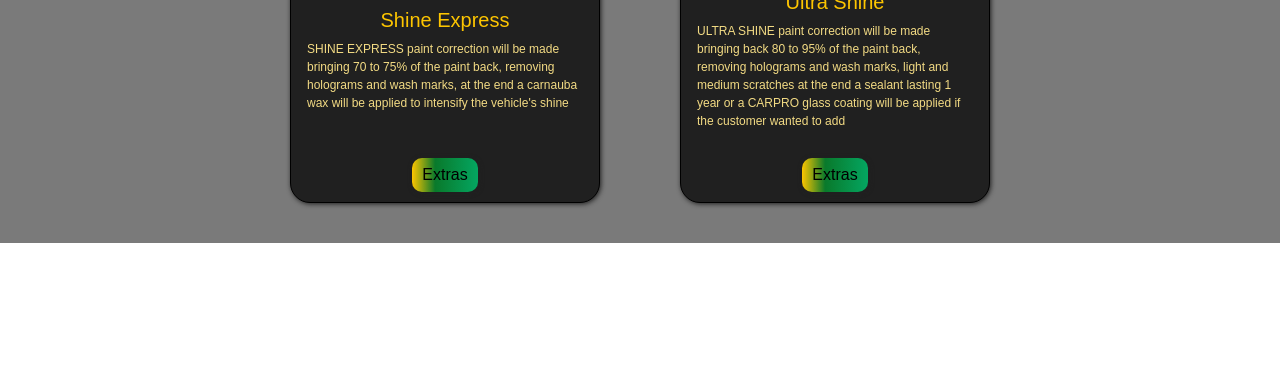
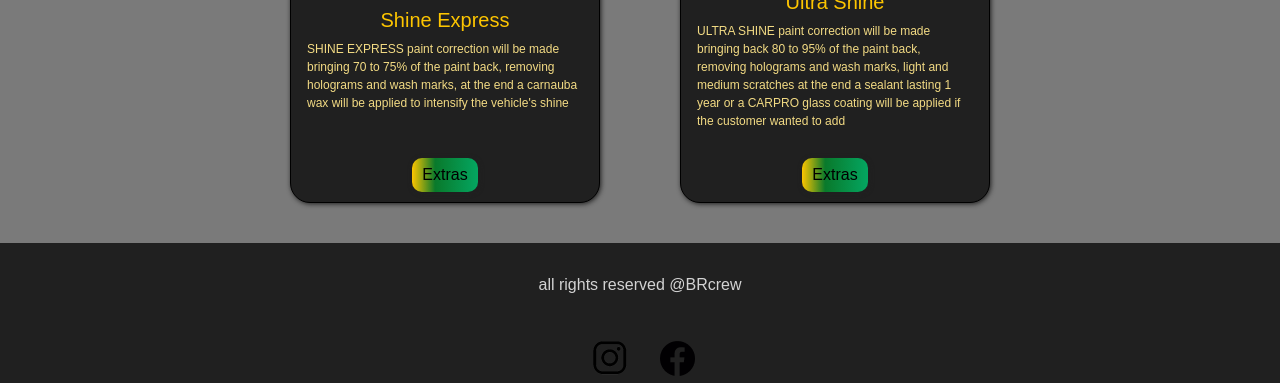
Before and after one commit to mingoranze/brcrew, a plain HTML site: page index.html in a window 1280 px wide. Shown: the part 3063-3446 px from the top of the page. Before the commit the page ends 3306 px from the top, so only its background shows below. Drawn offline with Linux system fonts and the light colour scheme.

Commit message:
adicionei o footer, mas ainda nao esta completo

```diff
--- a/assets/estilos/style.css
+++ b/assets/estilos/style.css
@@ -263,6 +263,8 @@
     box-shadow: 1px 1px 2px #000000;
 }
 .card-top img {
+    width: 100%;
+    height: 100%;
     opacity: 0.5;
     border-radius: 20px 20px 0px 0px;
     object-fit: cover;
@@ -324,3 +326,14 @@
     background: rgb(253,197,0);
     background: linear-gradient(90deg, rgba(253,197,0,1) 0%, rgba(9,121,43,1) 35%, rgba(4,166,97,1) 100%);
 }
+footer {
+    display: flex;
+    justify-content: center;
+    align-items: center;
+    flex-direction: column;
+    background-color: #202020;
+}
+footer p {
+    margin-top: 30px;
+    color: #d3d3d3;
+}
--- a/index.html
+++ b/index.html
@@ -68,8 +68,8 @@
             <div class="carousel-item">
               <img src="assets/imagens/bg-home2.png" class="d-block w-100 cover" alt="...">
               <div class="carousel-caption  d-md-block">
-                <h5>Titulo</h5>
-                <p>Frase de efeito</p>
+                <h5></h5>
+                <p</p>
               </div>
             </div>
           </div>
@@ -248,6 +248,14 @@
     </section>
   </main>
 
+  <footer>
+    <p>all rights reserved @BRcrew</p>
+
+    <div class="social">
+      <a href="https://www.instagram.com/brcrew_aesthetics/" target="_blank"><img src="assets/imagens/instagram 1.png" alt="instagram"></a>
+      <a href="https://www.facebook.com/brcrewautoaesthetics" target="_blank"><img src="assets/imagens/facebook.png" alt="facebook"></a>
+    </div>
+  </footer>
 
 
   <script src="assets/script/script.js"></script>
```
